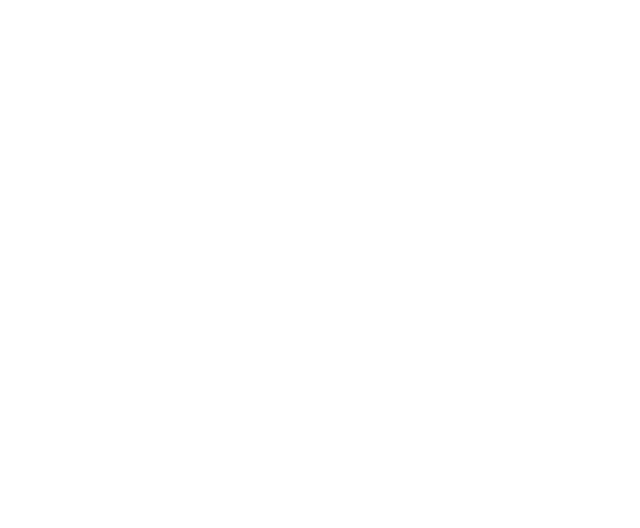
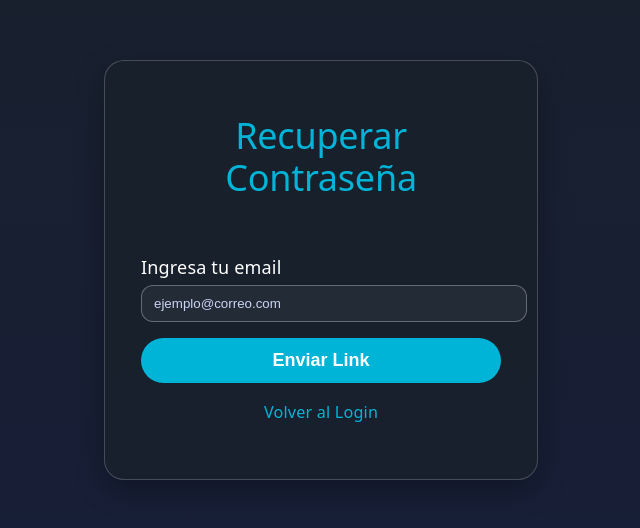
Before and after one commit to ornemut14/directorio-mineria-sj, a React (Vite) app: page /forgot-password in a window 1280 px wide. Before the commit this address had no page. Shown: the part 150-678 px from the top of the page, without its empty margins (319-959 px from the left). Built offline with nearby package versions, Linux system fonts and the light colour scheme.

Commit message:
recuperar contraseña

```diff
--- a/src/App.jsx
+++ b/src/App.jsx
@@ -4,6 +4,7 @@
 import Allservices from "./pages/allservices/allservices";
 import Login from "./pages/login/Login";
 import CategoriesPage from "./pages/categoriespage/categoriespage";
+import ForgotPassword from "./pages/login/ForgotPassword";
 
 
 function App() {
@@ -14,6 +15,7 @@
         <Route path="/servicios" element={<Allservices />} />
         <Route path="/login" element={<Login />} />
         <Route path="/categorias" element={<CategoriesPage />} />
+        <Route path="/forgot-password" element={<ForgotPassword/>} />
       </Routes>
     </BrowserRouter>
   );
--- /dev/null
+++ b/src/pages/login/ForgotPassword.css
@@ -0,0 +1,83 @@
+/* Misma estructura y colores que Login */
+.login-page {
+  display: flex;
+  justify-content: center;
+  align-items: center;
+  height: 100vh;
+  background: linear-gradient(180deg, #19212c, #171e3a);
+}
+
+.login-card {
+  background: rgba(25, 33, 44, 0.85);
+  backdrop-filter: blur(12px);
+  padding: 3em 2em;
+  border-radius: 20px;
+  width: 360px;
+  text-align: center;
+  box-shadow: 0 10px 30px rgba(0,0,0,0.3);
+}
+
+.login-card h2 {
+  margin-bottom: 1.5em;
+  color: #00b4d8;
+}
+
+.login-card label {
+  display: block;
+  text-align: left;
+  color: #ffffff;
+  margin-bottom: 5px;
+  font-weight: 500;
+}
+
+.login-card input {
+  width: 100%;
+  padding: 10px 12px;
+  margin-bottom: 1.2em;
+  border: 1px solid rgba(255,255,255,0.3);
+  border-radius: 12px;
+  background: rgba(255,255,255,0.05);
+  color: #ffffff;
+}
+
+.login-card input::placeholder {
+  color: #cbd5f5;
+}
+
+.login-card button {
+  width: 100%;
+  padding: 12px 0;
+  background: #00b4d8;
+  color: white;
+  border: none;
+  border-radius: 25px;
+  font-size: 1rem;
+  font-weight: 600;
+  cursor: pointer;
+  transition: 0.3s;
+}
+
+.login-card button:hover {
+  background: #0095bf;
+  transform: scale(1.03);
+}
+
+.message-sent p {
+  color: #ffffff;
+  margin-bottom: 0.8em;
+  font-size: 0.95rem;
+}
+
+.back-to-login {
+  margin-top: 1em;
+  font-size: 0.9rem;
+}
+
+.back-to-login a {
+  color: #00b4d8;
+  text-decoration: none;
+}
+
+.back-to-login a:hover {
+  text-decoration: underline;
+}
--- /dev/null
+++ b/src/pages/login/ForgotPassword.jsx
@@ -0,0 +1,56 @@
+// src/pages/login/ForgotPassword.jsx
+import React, { useState } from "react";
+import { useNavigate } from "react-router-dom";
+import "./ForgotPassword.css";
+
+const ForgotPassword = () => {
+  const [email, setEmail] = useState("");
+  const [sent, setSent] = useState(false);
+  const navigate = useNavigate();
+
+  const handleSubmit = (e) => {
+    e.preventDefault();
+    // Lógica para enviar correo de recuperación
+    setSent(true);
+
+    // Simula redirección después de 3 segundos
+    setTimeout(() => {
+      navigate("/login");
+    }, 3000);
+  };
+
+  return (
+    <div className="login-page">
+      <div className="login-card">
+        <h2>Recuperar Contraseña</h2>
+
+        {!sent ? (
+          <form onSubmit={handleSubmit}>
+            <label>Ingresa tu email</label>
+            <input
+              type="email"
+              placeholder="ejemplo@correo.com"
+              value={email}
+              onChange={(e) => setEmail(e.target.value)}
+              required
+            />
+            <button type="submit">Enviar Link</button>
+          </form>
+        ) : (
+          <div className="message-sent">
+            <p>
+              Se ha enviado un link a <strong>{email}</strong> para recuperar tu contraseña.
+            </p>
+            <p>Serás redirigido al login en unos segundos...</p>
+          </div>
+        )}
+
+        <p className="back-to-login">
+          <a href="/login">Volver al Login</a>
+        </p>
+      </div>
+    </div>
+  );
+};
+
+export default ForgotPassword;
--- a/src/pages/login/Login.jsx
+++ b/src/pages/login/Login.jsx
@@ -19,7 +19,7 @@
         </form>
 
         <p className="forgot-password">
-          ¿Olvidaste tu contraseña? <a href="#">Recuperar</a>
+          ¿Olvidaste tu contraseña? <a href="/forgot-password">Recuperar</a>
         </p>
       </div>
     </div>
```
